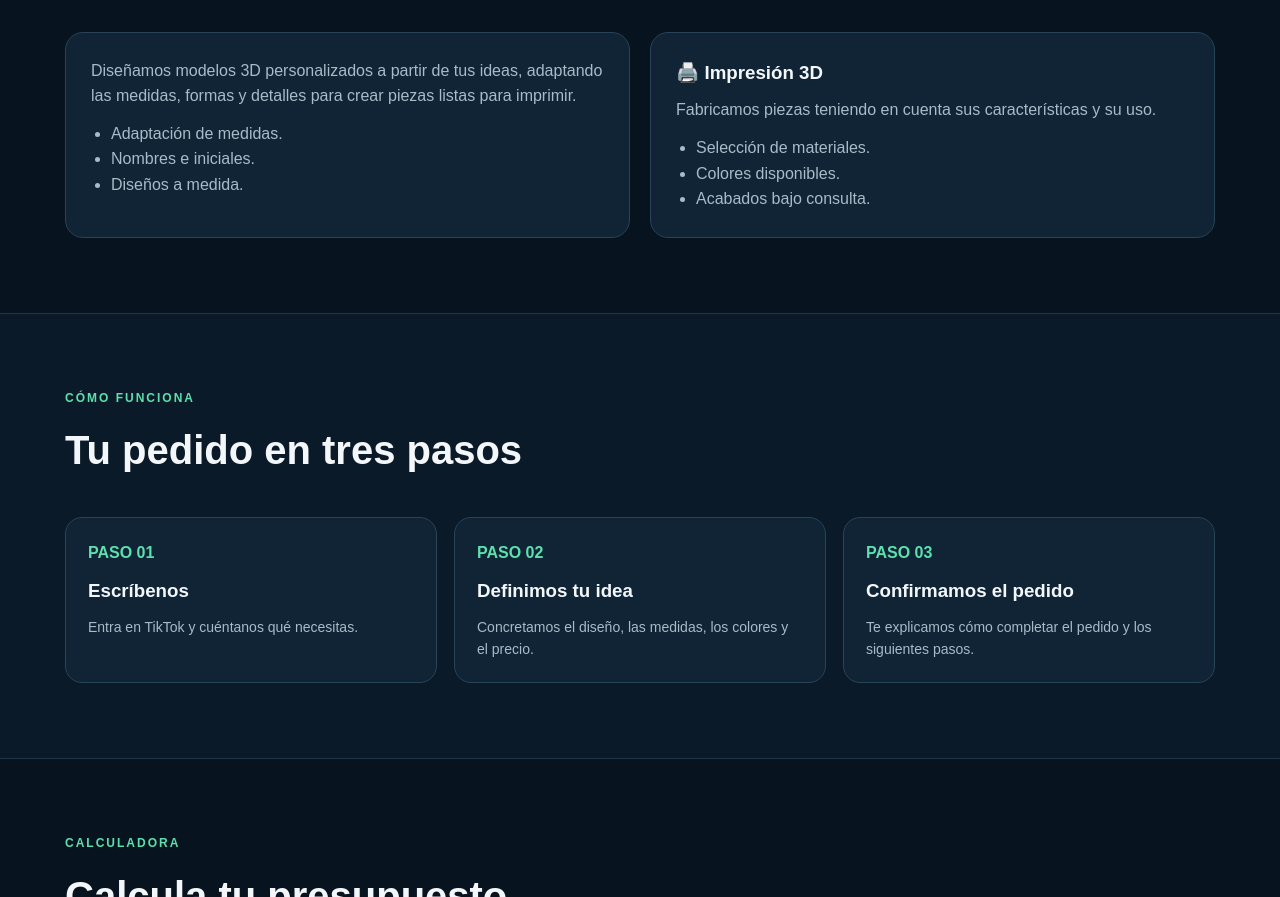
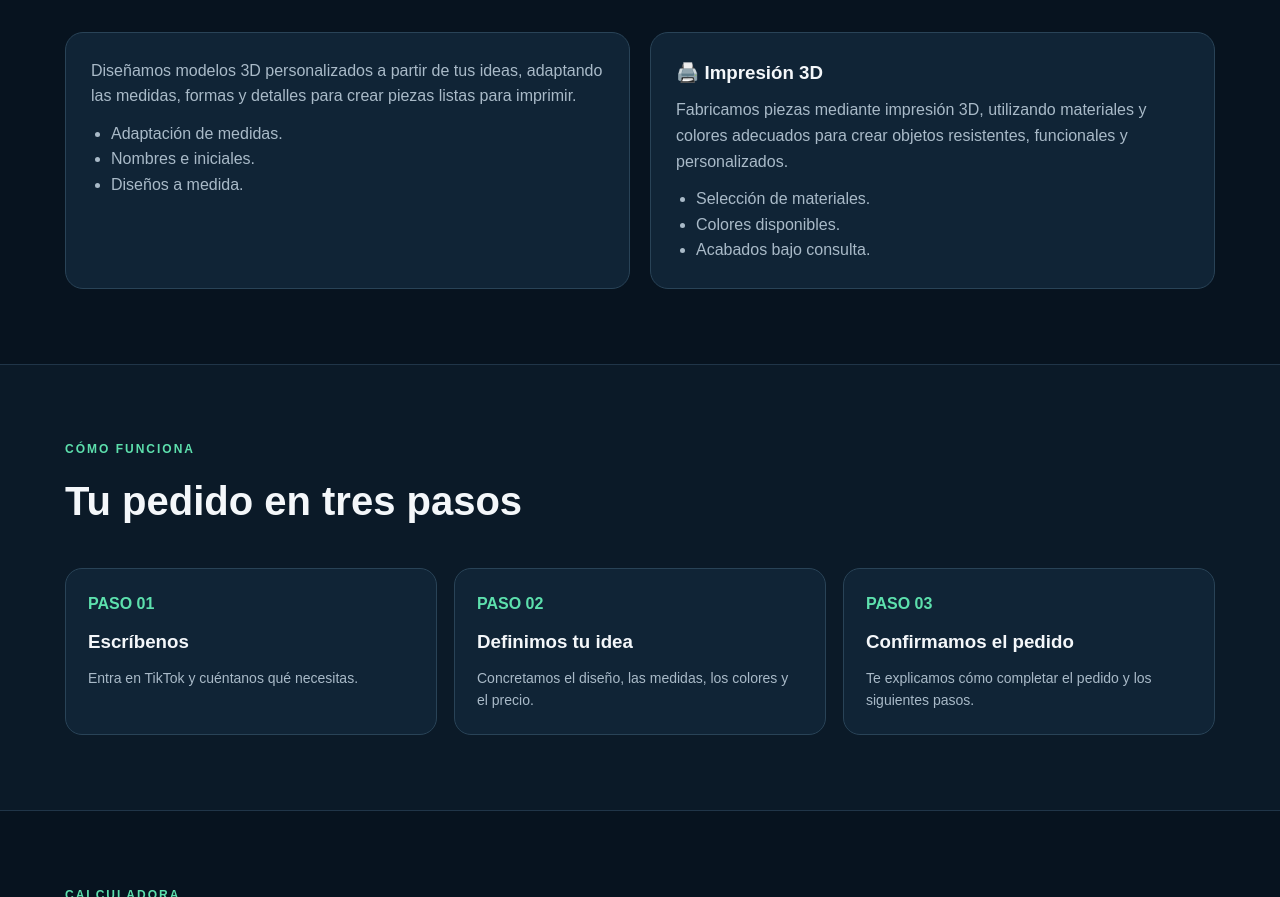
Before and after one commit to nexolabbb/NEXOLAB.3d, a plain HTML site: page index.html in a window 1280 px wide. Shown: the part 2157-3054 px from the top of the page. Drawn offline with Linux system fonts and the light colour scheme.

Commit message:
Update index.html

```diff
--- a/index.html
+++ b/index.html
@@ -498,7 +498,7 @@ Convertimos tus ideas en objetos útiles, originales y adaptados a tus necesidad
 
 <div class="servicio">
 <h3>🖨️ Impresión 3D</h3>
-<p>Fabricamos piezas teniendo en cuenta sus características y su uso.</p>
+<p>Fabricamos piezas mediante impresión 3D, utilizando materiales y colores adecuados para crear objetos resistentes, funcionales y personalizados.</p>
 <ul>
 <li>Selección de materiales.</li>
 <li>Colores disponibles.</li>
```
